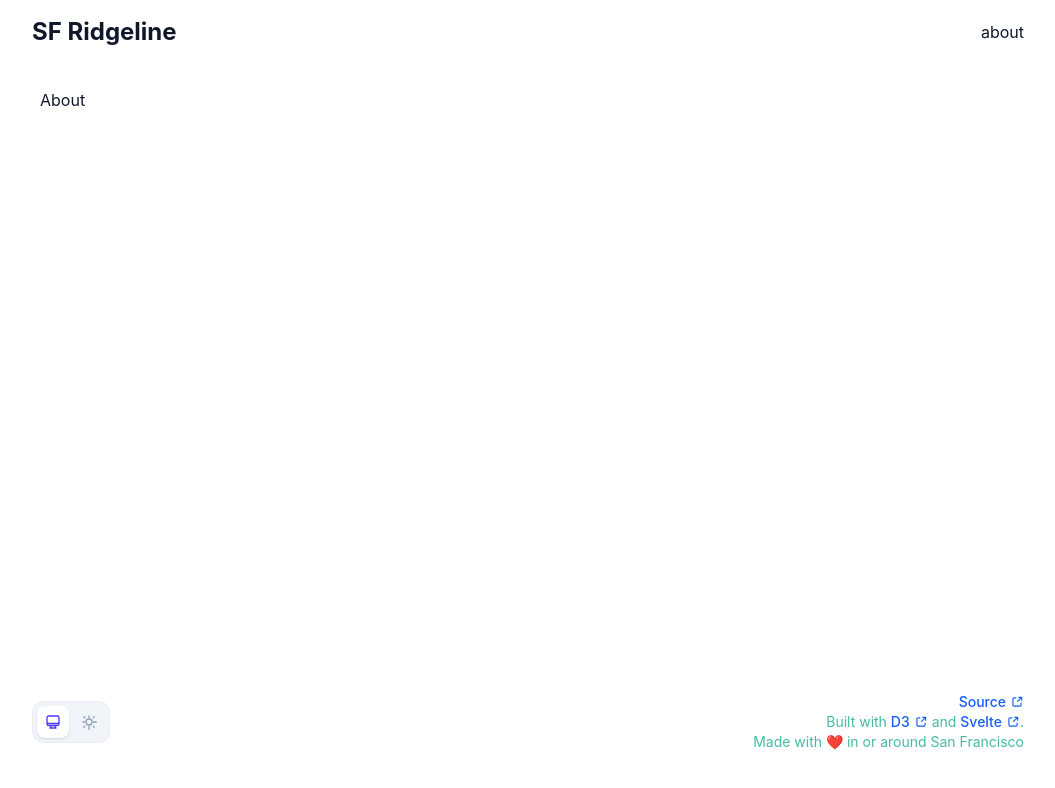
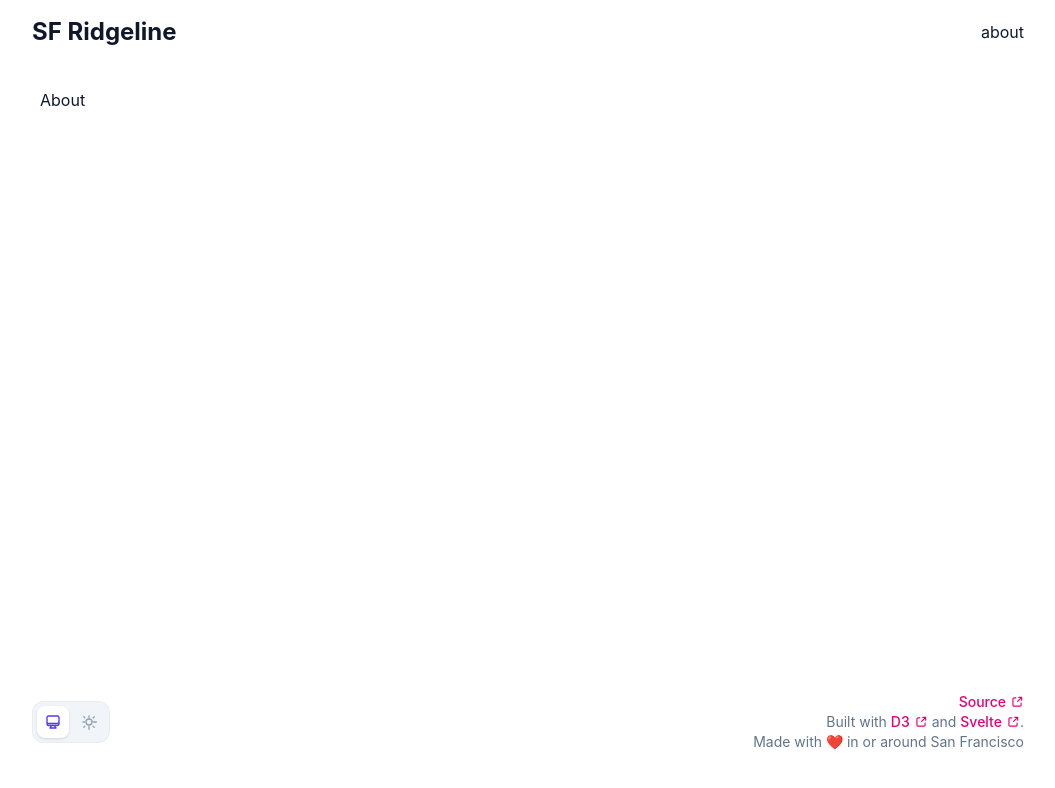
Before and after one commit to vlingenfelter/sf-ridgeline, a SvelteKit app: page /about in a window 1280 px wide. Shown: the top 788 px of the page, without its empty margins (112-1167 px from the left). Built offline with nearby package versions, Linux system fonts and the light colour scheme.

Commit message:
rework light dark styling (#1)

```diff
--- a/src/app.html
+++ b/src/app.html
@@ -20,7 +20,7 @@
 			} catch (_) {}
 		</script>
 	</head>
-	<body data-sveltekit-preload-data="hover" class="bg-white text-slate-900 dark:bg-slate-900 dark:text-slate-100 transition-colors duration-200">
+	<body data-sveltekit-preload-data="hover" class="bg-color-bg text-slate-900 dark:bg-dark-bg dark:text-slate-100 transition-colors duration-200">
 		<div style="display: contents">%sveltekit.body%</div>
 	</body>
 </html>
--- a/src/lib/components/ExternalLink.svelte
+++ b/src/lib/components/ExternalLink.svelte
@@ -7,7 +7,7 @@
 
 <a
   {href}
-  class="inline-flex items-center gap-1 font-medium text-blue-600 dark:text-blue-400 hover:underline"
+  class="inline-flex items-center gap-1 font-medium text-link dark:text-dark-link hover:underline"
 >
   <span>{linkText} </span>
   <ExternalLinkIcon />
--- a/src/lib/components/Header.svelte
+++ b/src/lib/components/Header.svelte
@@ -4,7 +4,7 @@
 
 </script>
 
-<div class="bg-white text-slate-900 dark:bg-slate-900 dark:text-slate-100 transition-colors duration-200">
+<div>
 	<header class="p-4 flex flex-row justify-between items-center">
 		<h1 class="text-2xl font-bold"><a href="/">SF Ridgeline</a></h1>
 		<nav>
--- a/src/routes/+page.svelte
+++ b/src/routes/+page.svelte
@@ -9,4 +9,4 @@
     Visit <a href="https://svelte.dev/docs/kit">svelte.dev/docs/kit</a> to read the documentation
 </p>
 
-<BarChart />
+<!-- <BarChart /> -->
--- a/src/routes/layout.css
+++ b/src/routes/layout.css
@@ -2,10 +2,34 @@
 @plugin '@tailwindcss/typography';
 @custom-variant dark (&:where(.dark, .dark *));
 
-@theme {
-  --color-mint-500: oklch(0.72 0.11 178);
+:root {
+  color-scheme: light dark;
+}
+.dark {
+  color-scheme: dark;
+}
+.light {
+  color-scheme: light;
 }
 
-p {
-    color: var(--color-mint-500);
+@variant dark {
+  &:where(.dark, .dark *) {
+    @slot;
+  }
+  @media (prefers-color-scheme: dark) {
+    &:where(.system, .system *) {
+      @slot;
+    }
+  }
 }
+
+
+@theme {
+  --color-bg: var(--color-taupe-100);
+  --color-link: var(--color-pink-600);
+  --color-ggb: oklch(0.532 0.1415 42.22);
+
+  --color-dark-bg: var(--color-slate-900);
+  --color-dark-link: oklch(0.72 0.11 178);
+  --color-dark-ggb: oklch(0.6116 0.1288 43.9);
+}
```
